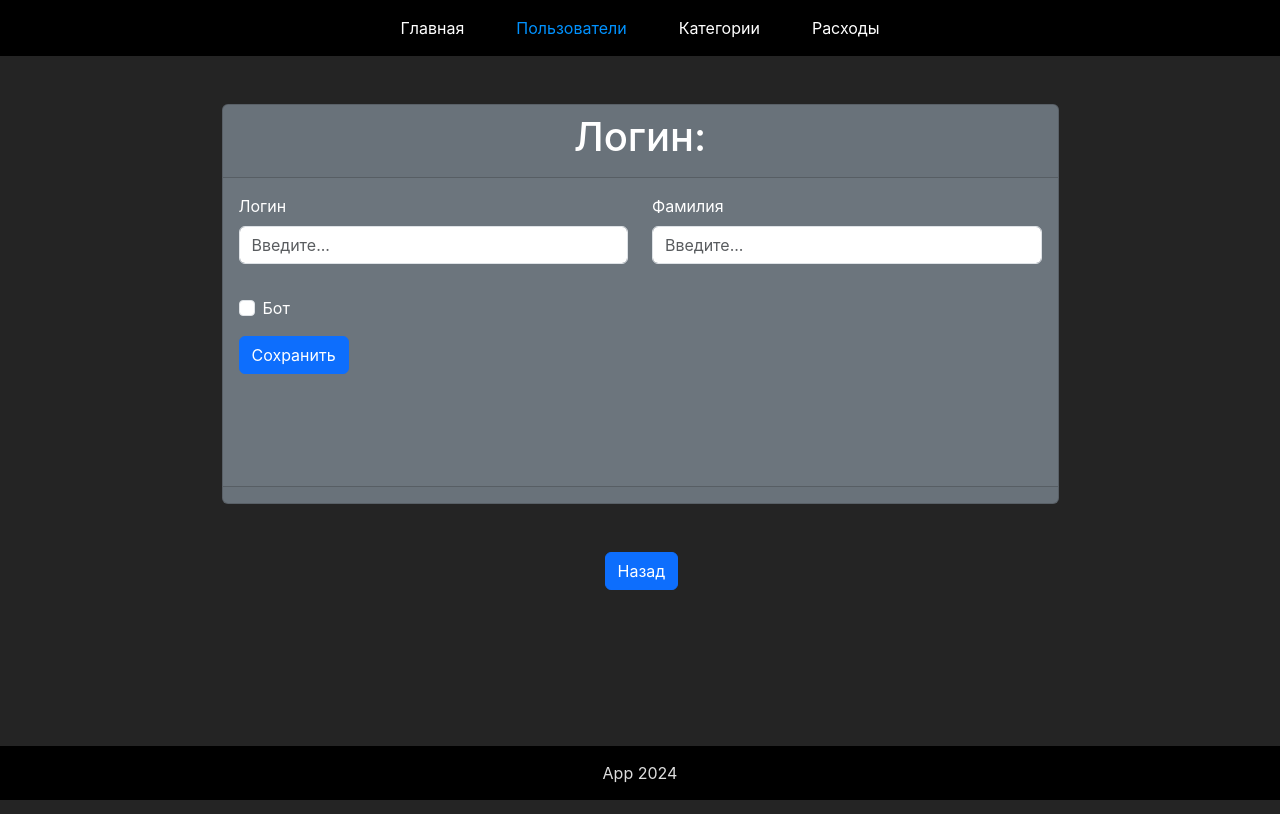
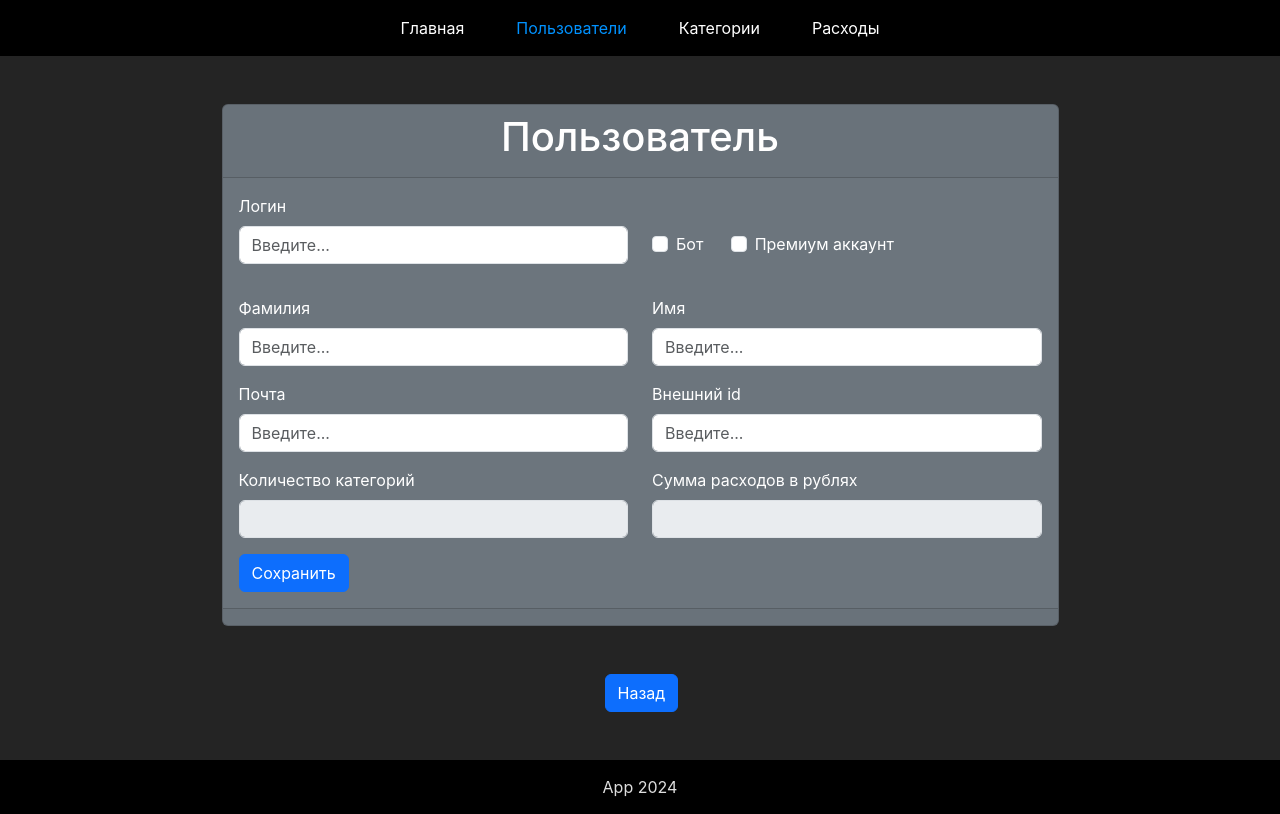
Before and after one commit to Beloslav13/expenses-frontend, a React (Vite) app: page /users/1 in a window 1280 px wide. Built offline with nearby package versions, Linux system fonts and the light colour scheme; no server answers.

Commit message:
+ остальные филды

```diff
--- a/src/pages/UserDetailPage.jsx
+++ b/src/pages/UserDetailPage.jsx
@@ -7,7 +7,7 @@ const label = {
   username: 'Логин',
   first_name: 'Фамилия',
   last_name: 'Имя',
-  email: 'Почти',
+  email: 'Почта',
   external_id: 'Внешний id',
   is_bot: 'Бот',
   is_premium: 'Премиум аккаунт',
@@ -21,6 +21,7 @@ function UserDetailPage() {
     username: '',
     first_name: '',
     is_bot: false,
+    is_premium: false,
   });
   const [patchFields, setPatchFields] = useState({})
   const [loading, setLoading] = useState(false);
@@ -94,7 +95,7 @@ function UserDetailPage() {
     })
     .catch(err => {
       console.log(err)
-      setErrors(err)
+      setErrors(err.response.data)
       setResponseStatus(err.status)
     }).finally(() => setLoading(false));
   };
@@ -103,7 +104,6 @@ function UserDetailPage() {
   console.log('fields', fields);
   console.log('patchFields', patchFields);
   console.log('errors', errors);
-  console.log('errors', errors?.response?.data.username[0]);
 
   return (
     <>
@@ -112,7 +112,7 @@ function UserDetailPage() {
           <Card className="card margin dynamic-card detail-user-card w-75 m-auto" bg="secondary">
             <Card.Header className="card-header">
               <Row className="fw-bold text-center">
-                <Col sm={12}><h1>Логин: {user.username}</h1></Col>
+                <Col sm={12}><h1>Пользователь</h1></Col>
               </Row>
             </Card.Header>
             <Card.Body className="card-body">
@@ -128,13 +128,41 @@ function UserDetailPage() {
                         placeholder="Введите..."
                         value={fields.username}
                         onChange={handleFields}
-                        isInvalid={!!errors?.response?.data.username}
+                        isInvalid={!!errors?.username}
                       />
                       <Form.Control.Feedback type="invalid">
-                        {errors?.response?.data.username[0]}
+                        {errors?.username??[0]}
                       </Form.Control.Feedback>
                     </Form.Group>
                   </Col>
+                  <Col sm={1} className='d-flex align-items-center'>
+                    <Form.Group className='mt-3'>
+                      <Form.Check
+                        required
+                        name='is_bot'
+                        label={label.is_bot}
+                        feedback={errors?.first_name}
+                        feedbackType="invalid"
+                        onChange={handleCheckBoxFields}
+                        checked={fields.is_bot}
+                      />
+                    </Form.Group>
+                  </Col>
+                  <Col sm={3} className='d-flex align-items-center justify-content-around'>
+                    <Form.Group className='mt-3'>
+                      <Form.Check
+                        required
+                        name='is_premium'
+                        label={label.is_premium}
+                        feedback={errors?.response?.data.is_premium[0]}
+                        feedbackType="invalid"
+                        onChange={handleCheckBoxFields}
+                        checked={fields.is_premium}
+                      />
+                    </Form.Group>
+                  </Col>
+                </Row>
+                <Row>
                   <Col sm={6}>
                     <Form.Group className="mb-3" controlId="user-first_name">
                       <Form.Label>{label.first_name}</Form.Label>
@@ -145,26 +173,94 @@ function UserDetailPage() {
                         placeholder="Введите..."
                         value={fields.first_name}
                         onChange={handleFields}
-                        isInvalid={!!errors?.response?.data.first_name}
+                        isInvalid={!!errors?.first_name}
                       />
                       <Form.Control.Feedback type="invalid">
                         {errors?.response?.data.first_name[0]}
                       </Form.Control.Feedback>
                     </Form.Group>
                   </Col>
+                  <Col sm={6}>
+                    <Form.Group className="mb-3" controlId="user-last_name">
+                      <Form.Label>{label.last_name}</Form.Label>
+                      <Form.Control
+                        required
+                        name='last_name'
+                        type="text"
+                        placeholder="Введите..."
+                        value={fields.last_name}
+                        onChange={handleFields}
+                        isInvalid={!!errors?.last_name}
+                      />
+                      <Form.Control.Feedback type="invalid">
+                        {errors?.response?.data.last_name[0]}
+                      </Form.Control.Feedback>
+                    </Form.Group>
+                  </Col>
                 </Row>
                 <Row>
                   <Col sm={6}>
-                    <Form.Group className="mb-3">
-                      <Form.Check
+                    <Form.Group className="mb-3" controlId="user-email">
+                      <Form.Label>{label.email}</Form.Label>
+                      <Form.Control
                         required
-                        name='is_bot'
-                        label={label.is_bot}
-                        feedback={errors?.first_name}
-                        feedbackType="invalid"
-                        onChange={handleCheckBoxFields}
-                        checked={fields.is_bot}
+                        name='email'
+                        type="email"
+                        placeholder="Введите..."
+                        value={fields.email}
+                        onChange={handleFields}
+                        isInvalid={!!errors?.email}
                       />
+                      <Form.Control.Feedback type="invalid">
+                        {errors?.email??[0]}
+                      </Form.Control.Feedback>
+                    </Form.Group>
+                  </Col>
+                  <Col sm={6}>
+                    <Form.Group className="mb-3" controlId="user-external_id">
+                      <Form.Label>{label.external_id}</Form.Label>
+                      <Form.Control
+                        required
+                        name='external_id'
+                        type="text"
+                        placeholder="Введите..."
+                        value={fields.external_id}
+                        onChange={handleFields}
+                        isInvalid={!!errors?.external_id}
+                      />
+                      <Form.Control.Feedback type="invalid">
+                        {errors?.external_id??[0]}
+                      </Form.Control.Feedback>
+                    </Form.Group>
+                  </Col>
+                </Row>
+                <Row>
+                  <Col sm={6}>
+                    <Form.Group className="mb-3" controlId="user-category_count">
+                      <Form.Label>{label.category_count}</Form.Label>
+                      <Form.Control className='disabled-input'
+                        name='category_count'
+                        type="text"
+                        value={fields.category_count}
+                        disabled
+                      />
+                      <Form.Control.Feedback type="invalid">
+                        {errors?.response?.data.email[0]}
+                      </Form.Control.Feedback>
+                    </Form.Group>
+                  </Col>
+                  <Col sm={6}>
+                    <Form.Group className="mb-3" controlId="user-total_spending">
+                      <Form.Label>{label.total_spending}</Form.Label>
+                      <Form.Control className='disabled-input'
+                        name='total_spending'
+                        type="text"
+                        value={fields.total_spending}
+                        disabled
+                      />
+                      <Form.Control.Feedback type="invalid">
+                        {errors?.response?.data.last_name[0]}
+                      </Form.Control.Feedback>
                     </Form.Group>
                   </Col>
                 </Row>
```
